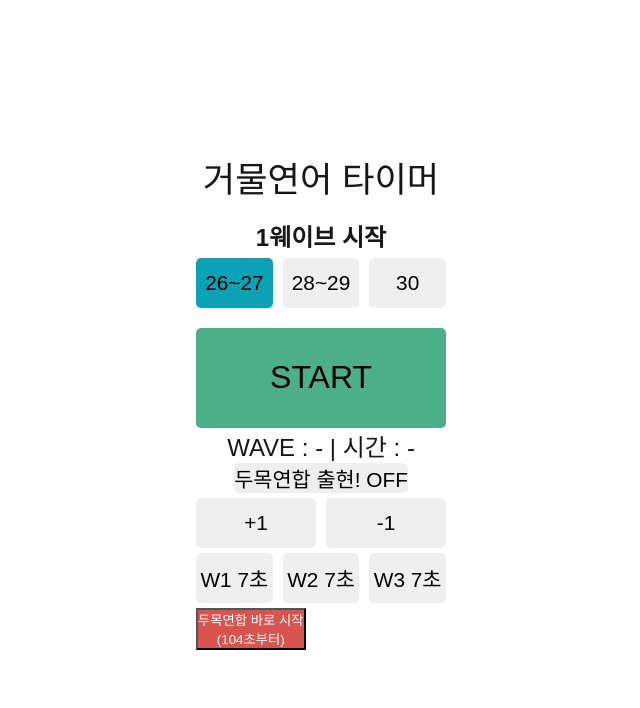
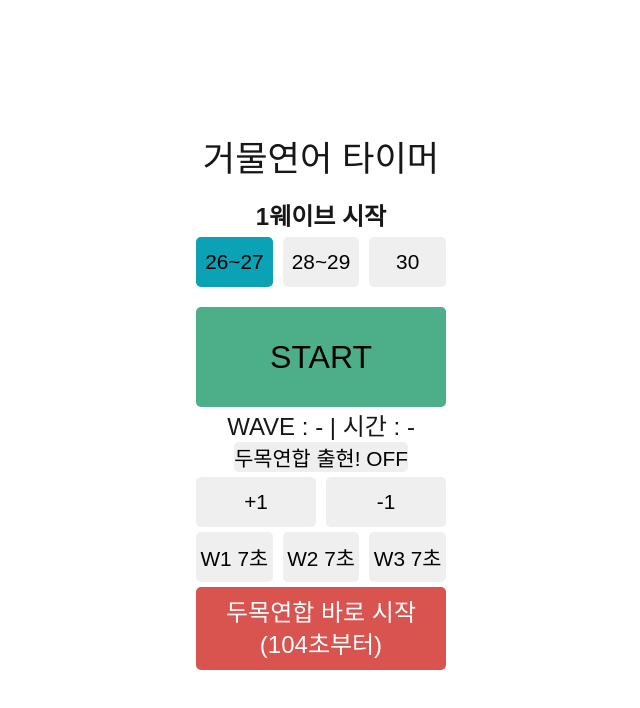
Before and after one commit to poyopoyo32/salmonrun-timer, a Next.js app: page / in a window 1280 px wide. Shown: the top 708 px of the page, without its empty margins (319-959 px from the left). Built offline with nearby package versions, Linux system fonts and the light colour scheme.

Commit message:
연합 바로 시작 버튼 스타일 추가

```diff
--- a/app/page.module.css
+++ b/app/page.module.css
@@ -80,6 +80,21 @@
   border: none;
 }
 
+.stackButtonWide {
+  flex: 1;
+  height: auto;
+  font-size: 1.5rem;
+  border-radius: 5px;
+  min-height: fit-content;
+  display: flex;
+  flex-direction: column;
+  align-items: center;
+  justify-content: center;
+  line-height: 1.3;
+  padding: 10px 12px;
+  border: none;
+}
+
 .stackButton:hover {
   cursor: pointer;
 }
```
